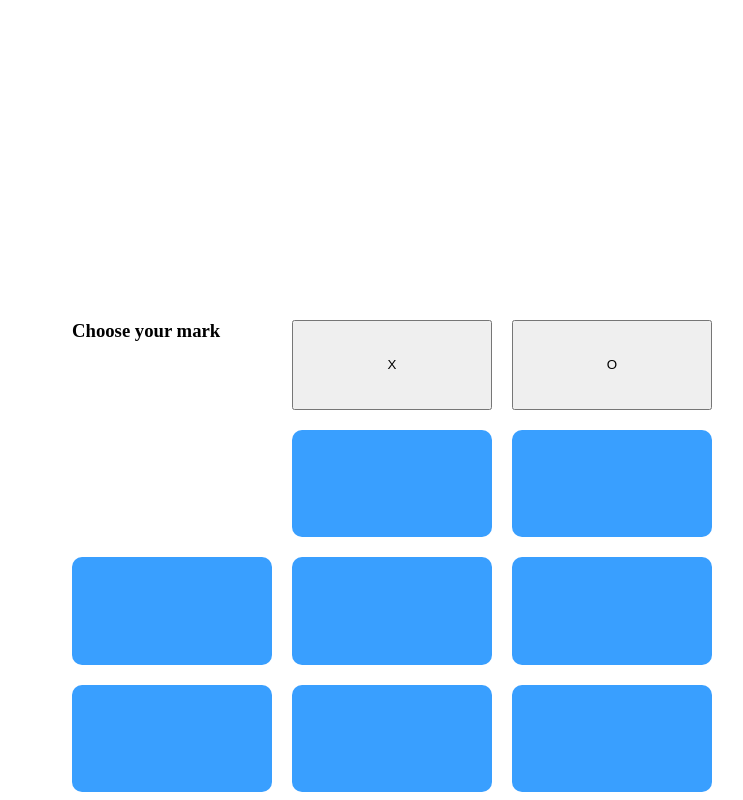
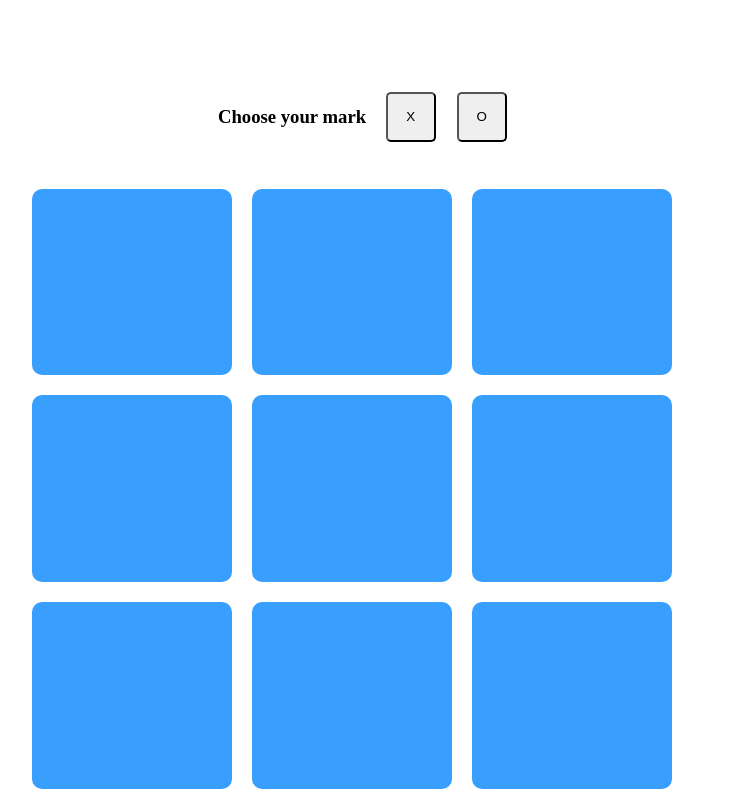
Before and after one commit to AnthonyWGit/Lite-TicTacToe, a plain HTML site: page index.html in a window 1280 px wide. Shown: the top 800 px of the page, without its empty margins (268-1011 px from the left). Drawn offline with Linux system fonts and the light colour scheme.

Commit message:
CSS easier on the eye

```diff
--- a/index.html
+++ b/index.html
@@ -8,12 +8,19 @@
     <title>Document</title>
 </head>
 <body>
-    <p class ="placeholder"></p>
     <div class="wrapper">
+        <p class ="placeholder">
+        </p>
+        <div class ="gameHeader">
             <h3>Choose your mark</h3>
+            <div class="buttons">
                 <button class="Xbutton">X</button>
                 <button class="Obutton">O</button>
-        <h5 class="message"></h5>
+            </div>
+        </div>
+            <h5 class="message">
+            </h5>
+        <div class="grid">
             <div class="square sq1"></div>
             <div class="square sq2"></div>
             <div class="square sq3"></div>
@@ -24,6 +31,7 @@
             <div class="square sq8"></div>
             <div class="square sq9"></div>
         </div>
+    </div>
 <script src="script.js"></script>
 </body>
 </html>
--- a/stylesheet.css
+++ b/stylesheet.css
@@ -7,16 +7,11 @@
 
 .wrapper
 {
-
-    margin: 25% auto;
-    width:600px;
-    height:600px;
-    background-color:#fff;
-    display:grid;
-    grid-template-columns: 200px 200px 200px;
-    grid-row: auto auto;
-    grid-column-gap: 20px;
-    grid-row-gap: 20px;
+    display: flex;
+    align-content: center;
+    margin: 7% auto;
+    flex-direction: column;
+    flex-wrap: wrap;
 }
 .square
 {
@@ -30,9 +25,58 @@
     font-family:sans-serif;
 }
 
-.red
+
+.grid
 {
-    background-color: red;
-    transform: rotate(360deg) scale(0.9);
-    transition: 2s;
+    width:600px;
+    height:600px;
+    background-color:#fff;
+    display:grid;
+    grid-template-columns: 200px 200px 200px;
+    grid-row: auto auto;
+    grid-column-gap: 20px;
+    grid-row-gap: 20px;
 }
+.gameHeader
+{
+    display: flex;
+    justify-content: center;
+    padding-bottom: 2%;
+    height: 10vh;
+    width: 85vh;
+    align-items: center;
+}
+
+.buttons
+{
+    display: flex;
+    gap: 1%;
+    width: 20vh;
+    height: 10vh;
+    border-radius: 10px;
+    justify-content: space-evenly;
+    align-items: center;
+}
+.buttons > .Xbutton
+{
+    height: 50px;
+    width: 50px;
+    border-radius: 5px;
+}
+.buttons > .Obutton
+{
+    height: 50px;
+    width: 50px;
+    border-radius: 5px;
+}
+.message
+{
+    display: flex;
+    justify-content: center;
+    padding: 0 0 1.5% 0;
+}
+.placeholder
+{
+    display: flex;
+    justify-content: center;
+}
```
Lines whose indentation alone changed are shown as unchanged.
